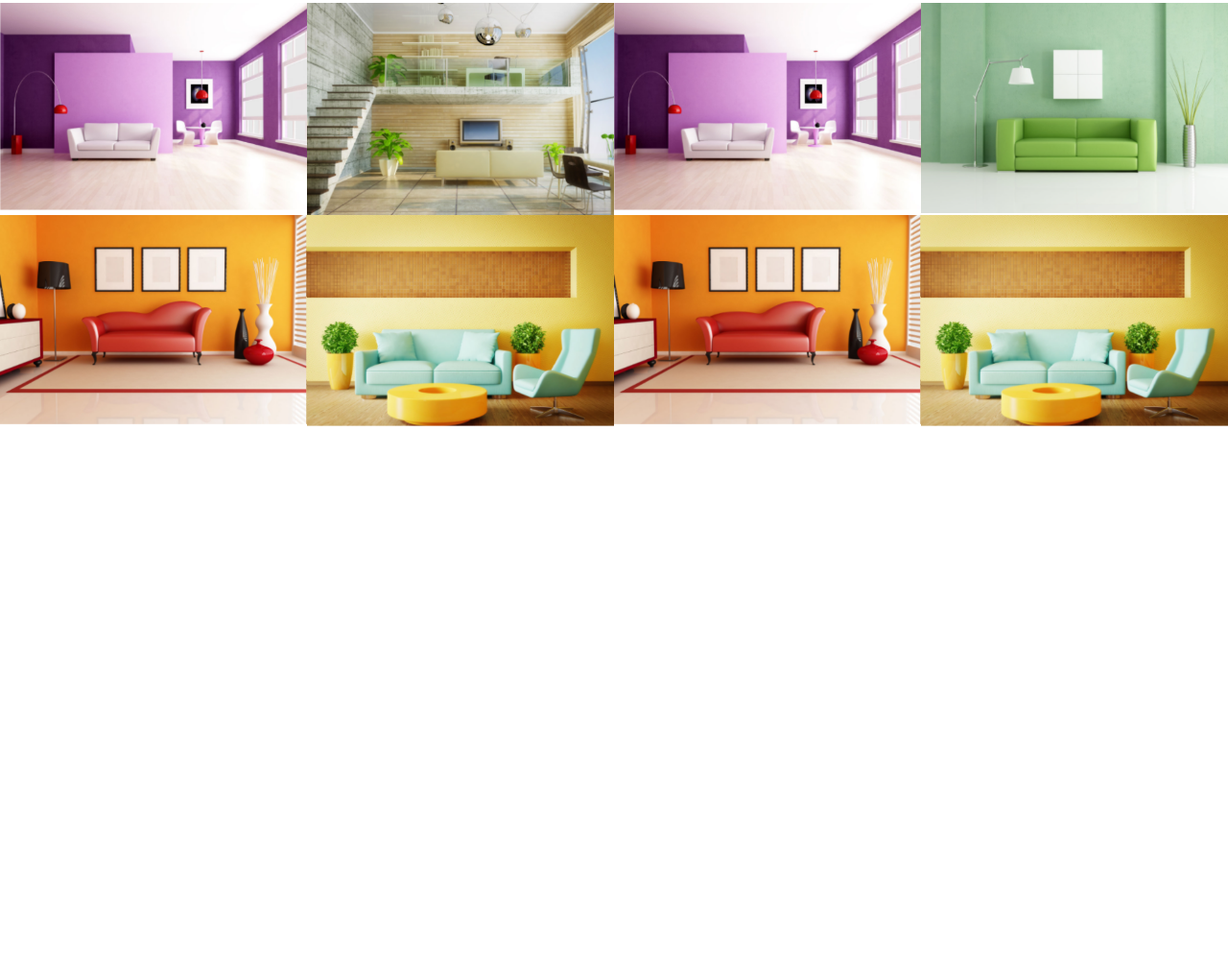
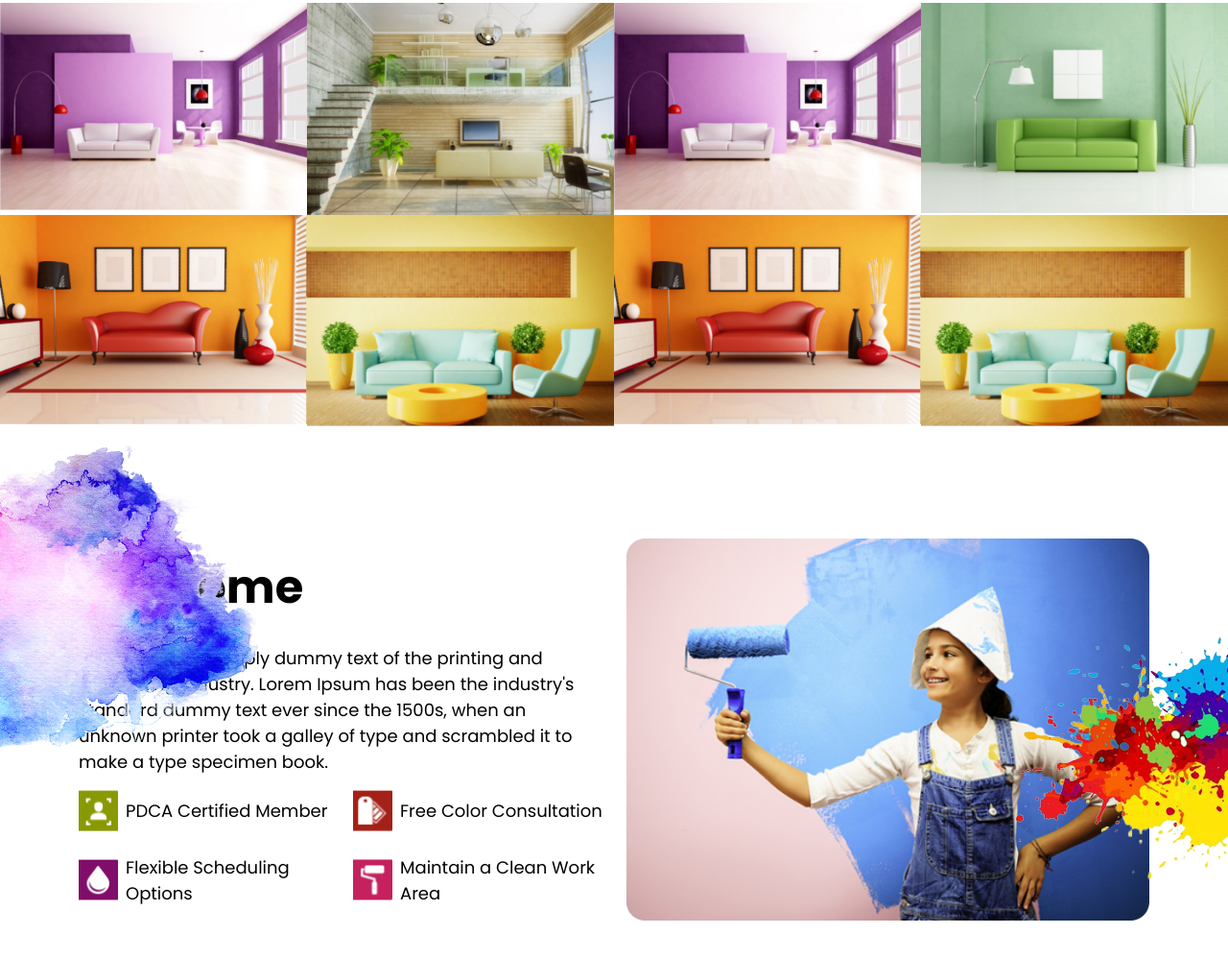
Before and after one commit to parth-vashisth/deco-master, a plain HTML site: page index.html in a window 1280 px wide. Shown: the part 1920-2918 px from the top of the page at 96% size. Before the commit the page ends 2366 px from the top, so only its background shows below. Drawn offline with nearby package versions, Linux system fonts and the light colour scheme.

Commit message:
section 4 completed

```diff
--- a/assets/css/style.css
+++ b/assets/css/style.css
@@ -229,3 +229,41 @@
     -webkit-background-clip: text;
 
 }
+
+/* section4 */
+
+.sec4-txt {
+    font-family: "Poppins", sans-serif;
+    font-size: var(--fs-sm);
+    font-weight: 400;
+    line-height: 27px;
+    text-align: left;
+    color: var(--color-black);
+    margin-top: 24px;
+}
+
+.wel {
+    font-family: "Poppins", sans-serif;
+    font-size: var(--fs-6xl);
+    font-weight: 700;
+    line-height: 72px;
+    text-align: left;
+    color: var(--color-black);
+}
+
+.pdca {
+    font-family: "Poppins", sans-serif;
+    font-size: var(--fs-sm);
+    font-weight: 400;
+    line-height: 27px;
+    text-align: left;
+    color: var(--color-black);
+}
+.place{
+    top: 0%;
+    left: 0%;
+}
+.place2{
+    bottom: 0%;
+    right: 0%;
+}
--- a/index.html
+++ b/index.html
@@ -408,21 +408,25 @@
                         <p class="paint mt-24">Digital Paint, Painting, Realism</p>
                         <div class="d-flex align-items-center justify-content-center gap-3 mt-24">
                             <span class="circle">
-                                <svg width="10" height="10" viewBox="0 0 10 10" fill="none" xmlns="http://www.w3.org/2000/svg">
+                                <svg width="10" height="10" viewBox="0 0 10 10" fill="none"
+                                    xmlns="http://www.w3.org/2000/svg">
                                     <path
                                         d="M9.19709 6.31191H6.32609V9.24891H3.65309V6.31191H0.782094V3.78741H3.65309V0.833906H6.32609V3.78741H9.19709V6.31191Z"
                                         fill="black" />
                                 </svg>
                             </span>
                             <span class="circle">
-                                <svg width="14" height="13" viewBox="0 0 14 13" fill="none" xmlns="http://www.w3.org/2000/svg">
+                                <svg width="14" height="13" viewBox="0 0 14 13" fill="none"
+                                    xmlns="http://www.w3.org/2000/svg">
                                     <g clip-path="url(#clip0_34717_10151)">
                                         <path
                                             d="M7.95077 5.73788C7.5127 5.30293 6.91866 5.05859 6.29926 5.05859C5.67987 5.05859 5.08582 5.30293 4.64775 5.73788L2.99571 7.37831C2.55763 7.81345 2.31152 8.40363 2.31152 9.01901C2.31152 9.63439 2.55763 10.2246 2.99571 10.6597C3.43379 11.0948 4.02795 11.3393 4.64749 11.3393C5.26702 11.3393 5.86118 11.0948 6.29926 10.6597L7.12502 9.83949"
-                                            stroke="black" stroke-width="1.58333" stroke-linecap="round" stroke-linejoin="round" />
+                                            stroke="black" stroke-width="1.58333" stroke-linecap="round"
+                                            stroke-linejoin="round" />
                                         <path
                                             d="M6.29883 7.37876C6.7369 7.81371 7.33094 8.05805 7.95034 8.05805C8.56973 8.05805 9.16377 7.81371 9.60184 7.37876L11.2539 5.73833C11.692 5.30319 11.9381 4.71302 11.9381 4.09764C11.9381 3.48226 11.692 2.89208 11.2539 2.45694C10.8158 2.0218 10.2216 1.77734 9.60211 1.77734C8.98257 1.77734 8.38841 2.0218 7.95034 2.45694L7.12458 3.27716"
-                                            stroke="black" stroke-width="1.58333" stroke-linecap="round" stroke-linejoin="round" />
+                                            stroke="black" stroke-width="1.58333" stroke-linecap="round"
+                                            stroke-linejoin="round" />
                                     </g>
                                     <defs>
                                         <clipPath id="clip0_34717_10151">
@@ -444,21 +448,25 @@
                         <p class="paint mt-24">Digital Paint, Painting, Realism</p>
                         <div class="d-flex align-items-center justify-content-center gap-3 mt-24">
                             <span class="circle">
-                                <svg width="10" height="10" viewBox="0 0 10 10" fill="none" xmlns="http://www.w3.org/2000/svg">
+                                <svg width="10" height="10" viewBox="0 0 10 10" fill="none"
+                                    xmlns="http://www.w3.org/2000/svg">
                                     <path
                                         d="M9.19709 6.31191H6.32609V9.24891H3.65309V6.31191H0.782094V3.78741H3.65309V0.833906H6.32609V3.78741H9.19709V6.31191Z"
                                         fill="black" />
                                 </svg>
                             </span>
                             <span class="circle">
-                                <svg width="14" height="13" viewBox="0 0 14 13" fill="none" xmlns="http://www.w3.org/2000/svg">
+                                <svg width="14" height="13" viewBox="0 0 14 13" fill="none"
+                                    xmlns="http://www.w3.org/2000/svg">
                                     <g clip-path="url(#clip0_34717_10151)">
                                         <path
                                             d="M7.95077 5.73788C7.5127 5.30293 6.91866 5.05859 6.29926 5.05859C5.67987 5.05859 5.08582 5.30293 4.64775 5.73788L2.99571 7.37831C2.55763 7.81345 2.31152 8.40363 2.31152 9.01901C2.31152 9.63439 2.55763 10.2246 2.99571 10.6597C3.43379 11.0948 4.02795 11.3393 4.64749 11.3393C5.26702 11.3393 5.86118 11.0948 6.29926 10.6597L7.12502 9.83949"
-                                            stroke="black" stroke-width="1.58333" stroke-linecap="round" stroke-linejoin="round" />
+                                            stroke="black" stroke-width="1.58333" stroke-linecap="round"
+                                            stroke-linejoin="round" />
                                         <path
                                             d="M6.29883 7.37876C6.7369 7.81371 7.33094 8.05805 7.95034 8.05805C8.56973 8.05805 9.16377 7.81371 9.60184 7.37876L11.2539 5.73833C11.692 5.30319 11.9381 4.71302 11.9381 4.09764C11.9381 3.48226 11.692 2.89208 11.2539 2.45694C10.8158 2.0218 10.2216 1.77734 9.60211 1.77734C8.98257 1.77734 8.38841 2.0218 7.95034 2.45694L7.12458 3.27716"
-                                            stroke="black" stroke-width="1.58333" stroke-linecap="round" stroke-linejoin="round" />
+                                            stroke="black" stroke-width="1.58333" stroke-linecap="round"
+                                            stroke-linejoin="round" />
                                     </g>
                                     <defs>
                                         <clipPath id="clip0_34717_10151">
@@ -480,21 +488,25 @@
                         <p class="paint mt-24">Digital Paint, Painting, Realism</p>
                         <div class="d-flex align-items-center justify-content-center gap-3 mt-24">
                             <span class="circle">
-                                <svg width="10" height="10" viewBox="0 0 10 10" fill="none" xmlns="http://www.w3.org/2000/svg">
+                                <svg width="10" height="10" viewBox="0 0 10 10" fill="none"
+                                    xmlns="http://www.w3.org/2000/svg">
                                     <path
                                         d="M9.19709 6.31191H6.32609V9.24891H3.65309V6.31191H0.782094V3.78741H3.65309V0.833906H6.32609V3.78741H9.19709V6.31191Z"
                                         fill="black" />
                                 </svg>
                             </span>
                             <span class="circle">
-                                <svg width="14" height="13" viewBox="0 0 14 13" fill="none" xmlns="http://www.w3.org/2000/svg">
+                                <svg width="14" height="13" viewBox="0 0 14 13" fill="none"
+                                    xmlns="http://www.w3.org/2000/svg">
                                     <g clip-path="url(#clip0_34717_10151)">
                                         <path
                                             d="M7.95077 5.73788C7.5127 5.30293 6.91866 5.05859 6.29926 5.05859C5.67987 5.05859 5.08582 5.30293 4.64775 5.73788L2.99571 7.37831C2.55763 7.81345 2.31152 8.40363 2.31152 9.01901C2.31152 9.63439 2.55763 10.2246 2.99571 10.6597C3.43379 11.0948 4.02795 11.3393 4.64749 11.3393C5.26702 11.3393 5.86118 11.0948 6.29926 10.6597L7.12502 9.83949"
-                                            stroke="black" stroke-width="1.58333" stroke-linecap="round" stroke-linejoin="round" />
+                                            stroke="black" stroke-width="1.58333" stroke-linecap="round"
+                                            stroke-linejoin="round" />
                                         <path
                                             d="M6.29883 7.37876C6.7369 7.81371 7.33094 8.05805 7.95034 8.05805C8.56973 8.05805 9.16377 7.81371 9.60184 7.37876L11.2539 5.73833C11.692 5.30319 11.9381 4.71302 11.9381 4.09764C11.9381 3.48226 11.692 2.89208 11.2539 2.45694C10.8158 2.0218 10.2216 1.77734 9.60211 1.77734C8.98257 1.77734 8.38841 2.0218 7.95034 2.45694L7.12458 3.27716"
-                                            stroke="black" stroke-width="1.58333" stroke-linecap="round" stroke-linejoin="round" />
+                                            stroke="black" stroke-width="1.58333" stroke-linecap="round"
+                                            stroke-linejoin="round" />
                                     </g>
                                     <defs>
                                         <clipPath id="clip0_34717_10151">
@@ -516,21 +528,25 @@
                         <p class="paint mt-24">Digital Paint, Painting, Realism</p>
                         <div class="d-flex align-items-center justify-content-center gap-3 mt-24">
                             <span class="circle">
-                                <svg width="10" height="10" viewBox="0 0 10 10" fill="none" xmlns="http://www.w3.org/2000/svg">
+                                <svg width="10" height="10" viewBox="0 0 10 10" fill="none"
+                                    xmlns="http://www.w3.org/2000/svg">
                                     <path
                                         d="M9.19709 6.31191H6.32609V9.24891H3.65309V6.31191H0.782094V3.78741H3.65309V0.833906H6.32609V3.78741H9.19709V6.31191Z"
                                         fill="black" />
                                 </svg>
                             </span>
                             <span class="circle">
-                                <svg width="14" height="13" viewBox="0 0 14 13" fill="none" xmlns="http://www.w3.org/2000/svg">
+                                <svg width="14" height="13" viewBox="0 0 14 13" fill="none"
+                                    xmlns="http://www.w3.org/2000/svg">
                                     <g clip-path="url(#clip0_34717_10151)">
                                         <path
                                             d="M7.95077 5.73788C7.5127 5.30293 6.91866 5.05859 6.29926 5.05859C5.67987 5.05859 5.08582 5.30293 4.64775 5.73788L2.99571 7.37831C2.55763 7.81345 2.31152 8.40363 2.31152 9.01901C2.31152 9.63439 2.55763 10.2246 2.99571 10.6597C3.43379 11.0948 4.02795 11.3393 4.64749 11.3393C5.26702 11.3393 5.86118 11.0948 6.29926 10.6597L7.12502 9.83949"
-                                            stroke="black" stroke-width="1.58333" stroke-linecap="round" stroke-linejoin="round" />
+                                            stroke="black" stroke-width="1.58333" stroke-linecap="round"
+                                            stroke-linejoin="round" />
                                         <path
                                             d="M6.29883 7.37876C6.7369 7.81371 7.33094 8.05805 7.95034 8.05805C8.56973 8.05805 9.16377 7.81371 9.60184 7.37876L11.2539 5.73833C11.692 5.30319 11.9381 4.71302 11.9381 4.09764C11.9381 3.48226 11.692 2.89208 11.2539 2.45694C10.8158 2.0218 10.2216 1.77734 9.60211 1.77734C8.98257 1.77734 8.38841 2.0218 7.95034 2.45694L7.12458 3.27716"
-                                            stroke="black" stroke-width="1.58333" stroke-linecap="round" stroke-linejoin="round" />
+                                            stroke="black" stroke-width="1.58333" stroke-linecap="round"
+                                            stroke-linejoin="round" />
                                     </g>
                                     <defs>
                                         <clipPath id="clip0_34717_10151">
@@ -552,21 +568,25 @@
                         <p class="paint mt-24">Digital Paint, Painting, Realism</p>
                         <div class="d-flex align-items-center justify-content-center gap-3 mt-24">
                             <span class="circle">
-                                <svg width="10" height="10" viewBox="0 0 10 10" fill="none" xmlns="http://www.w3.org/2000/svg">
+                                <svg width="10" height="10" viewBox="0 0 10 10" fill="none"
+                                    xmlns="http://www.w3.org/2000/svg">
                                     <path
                                         d="M9.19709 6.31191H6.32609V9.24891H3.65309V6.31191H0.782094V3.78741H3.65309V0.833906H6.32609V3.78741H9.19709V6.31191Z"
                                         fill="black" />
                                 </svg>
                             </span>
                             <span class="circle">
-                                <svg width="14" height="13" viewBox="0 0 14 13" fill="none" xmlns="http://www.w3.org/2000/svg">
+                                <svg width="14" height="13" viewBox="0 0 14 13" fill="none"
+                                    xmlns="http://www.w3.org/2000/svg">
                                     <g clip-path="url(#clip0_34717_10151)">
                                         <path
                                             d="M7.95077 5.73788C7.5127 5.30293 6.91866 5.05859 6.29926 5.05859C5.67987 5.05859 5.08582 5.30293 4.64775 5.73788L2.99571 7.37831C2.55763 7.81345 2.31152 8.40363 2.31152 9.01901C2.31152 9.63439 2.55763 10.2246 2.99571 10.6597C3.43379 11.0948 4.02795 11.3393 4.64749 11.3393C5.26702 11.3393 5.86118 11.0948 6.29926 10.6597L7.12502 9.83949"
-                                            stroke="black" stroke-width="1.58333" stroke-linecap="round" stroke-linejoin="round" />
+                                            stroke="black" stroke-width="1.58333" stroke-linecap="round"
+                                            stroke-linejoin="round" />
                                         <path
                                             d="M6.29883 7.37876C6.7369 7.81371 7.33094 8.05805 7.95034 8.05805C8.56973 8.05805 9.16377 7.81371 9.60184 7.37876L11.2539 5.73833C11.692 5.30319 11.9381 4.71302 11.9381 4.09764C11.9381 3.48226 11.692 2.89208 11.2539 2.45694C10.8158 2.0218 10.2216 1.77734 9.60211 1.77734C8.98257 1.77734 8.38841 2.0218 7.95034 2.45694L7.12458 3.27716"
-                                            stroke="black" stroke-width="1.58333" stroke-linecap="round" stroke-linejoin="round" />
+                                            stroke="black" stroke-width="1.58333" stroke-linecap="round"
+                                            stroke-linejoin="round" />
                                     </g>
                                     <defs>
                                         <clipPath id="clip0_34717_10151">
@@ -588,21 +608,25 @@
                         <p class="paint mt-24">Digital Paint, Painting, Realism</p>
                         <div class="d-flex align-items-center justify-content-center gap-3 mt-24">
                             <span class="circle">
-                                <svg width="10" height="10" viewBox="0 0 10 10" fill="none" xmlns="http://www.w3.org/2000/svg">
+                                <svg width="10" height="10" viewBox="0 0 10 10" fill="none"
+                                    xmlns="http://www.w3.org/2000/svg">
                                     <path
                                         d="M9.19709 6.31191H6.32609V9.24891H3.65309V6.31191H0.782094V3.78741H3.65309V0.833906H6.32609V3.78741H9.19709V6.31191Z"
                                         fill="black" />
                                 </svg>
                             </span>
                             <span class="circle">
-                                <svg width="14" height="13" viewBox="0 0 14 13" fill="none" xmlns="http://www.w3.org/2000/svg">
+                                <svg width="14" height="13" viewBox="0 0 14 13" fill="none"
+                                    xmlns="http://www.w3.org/2000/svg">
                                     <g clip-path="url(#clip0_34717_10151)">
                                         <path
                                             d="M7.95077 5.73788C7.5127 5.30293 6.91866 5.05859 6.29926 5.05859C5.67987 5.05859 5.08582 5.30293 4.64775 5.73788L2.99571 7.37831C2.55763 7.81345 2.31152 8.40363 2.31152 9.01901C2.31152 9.63439 2.55763 10.2246 2.99571 10.6597C3.43379 11.0948 4.02795 11.3393 4.64749 11.3393C5.26702 11.3393 5.86118 11.0948 6.29926 10.6597L7.12502 9.83949"
-                                            stroke="black" stroke-width="1.58333" stroke-linecap="round" stroke-linejoin="round" />
+                                            stroke="black" stroke-width="1.58333" stroke-linecap="round"
+                                            stroke-linejoin="round" />
                                         <path
                                             d="M6.29883 7.37876C6.7369 7.81371 7.33094 8.05805 7.95034 8.05805C8.56973 8.05805 9.16377 7.81371 9.60184 7.37876L11.2539 5.73833C11.692 5.30319 11.9381 4.71302 11.9381 4.09764C11.9381 3.48226 11.692 2.89208 11.2539 2.45694C10.8158 2.0218 10.2216 1.77734 9.60211 1.77734C8.98257 1.77734 8.38841 2.0218 7.95034 2.45694L7.12458 3.27716"
-                                            stroke="black" stroke-width="1.58333" stroke-linecap="round" stroke-linejoin="round" />
+                                            stroke="black" stroke-width="1.58333" stroke-linecap="round"
+                                            stroke-linejoin="round" />
                                     </g>
                                     <defs>
                                         <clipPath id="clip0_34717_10151">
@@ -618,6 +642,57 @@
             </div>
         </div>
     </section>
+    <!-- section-4 -->
+    <section class="pt-115 position-relative">
+<img src="./assets/images/sec4-sideimg.png" alt="img" class="position-absolute place">
+<img src="./assets/images/sec4-sideimg2.png" alt="img" class="position-absolute place2">
+        <div class="container">
+            <div class="row d-flex align-items-center justify-content-center">
+                <div class="col-6">
+                    <h2 class="wel">Welcome</h2>
+                    <p class="sec4-txt">Lorem Ipsum is simply dummy text of the printing and typesetting industry. Lorem
+                        Ipsum has been the industry's standard
+                        dummy text ever since the 1500s, when an unknown printer took a galley of type and scrambled it
+                        to make a type specimen
+                        book.</p>
+                    <div class="row">
+                        <div class="col-6">
+                            <div class="d-flex align-items-center gap-2 ">
+                                <img src="./assets/images/contact.png" alt="img">
+                                <p class="pdca p-0 m-0">PDCA Certified Member</p>
+                            </div>
+                        </div>
+                        <div class="col-6">
+                            <div class="d-flex align-items-center gap-2">
+                                <img src="./assets/images/tag.png" alt="img">
+                                <p class="pdca p-0 m-0">Free Color Consultation</p>
+                            </div>
+                        </div>
+                        <div class="col-6">
+                            <div class="d-flex align-items-center gap-2 mt-24">
+                                <img src="./assets/images/waterdrop.png" alt="img">
+                                <p class="pdca p-0 m-0">Flexible Scheduling Options</p>
+                            </div>
+                        </div>
+                        <div class="col-6">
+                            <div class="d-flex align-items-center gap-2 mt-24">
+                                <img src="./assets/images/paintroll.png" alt="img">
+                                <p class="pdca p-0 m-0">Maintain a Clean Work Area</p>
+                            </div>
+                        </div>
+
+                    </div>
+                </div>
+                <div class="col-6">
+                    <img src="./assets/images/sec4img.png" alt="img" class="w-100">
+                </div>
+            </div>
+        </div>
+    </section>
+    <!-- section-5 -->
+    <section class="pt-115">
+
+    </section>
 
     <script src="https://cdn.jsdelivr.net/npm/bootstrap@5.3.3/dist/js/bootstrap.bundle.min.js"
         integrity="sha384-YvpcrYf0tY3lHB60NNkmXc5s9fDVZLESaAA55NDzOxhy9GkcIdslK1eN7N6jIeHz"
```
Also changed, not shown: assets/images/contact.png (added), assets/images/paintroll.png (added), assets/images/sec4-sideimg.png (added), assets/images/sec4-sideimg2.png (added), assets/images/sec4img.png (added), assets/images/tag.png (added), assets/images/waterdrop.png (added).
